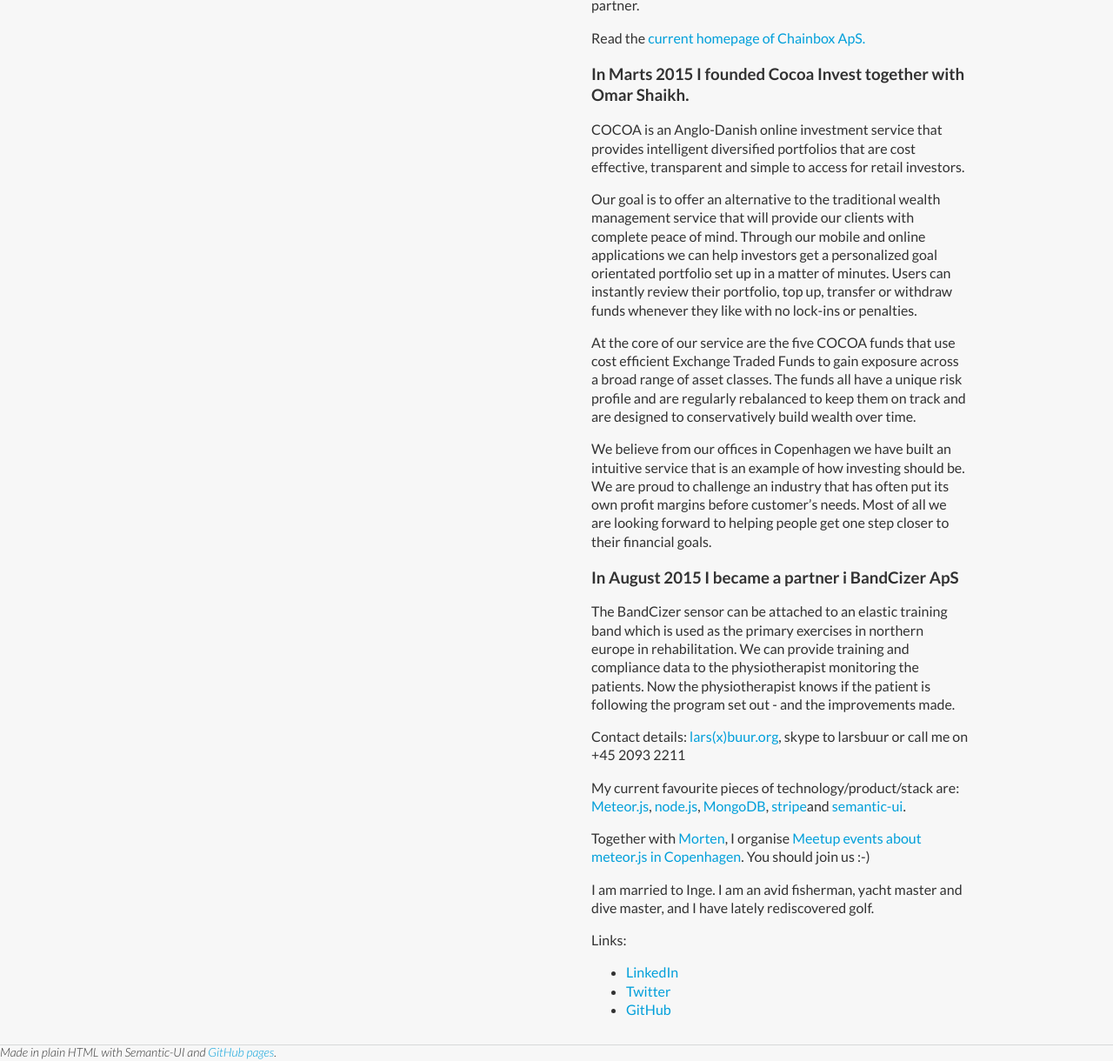
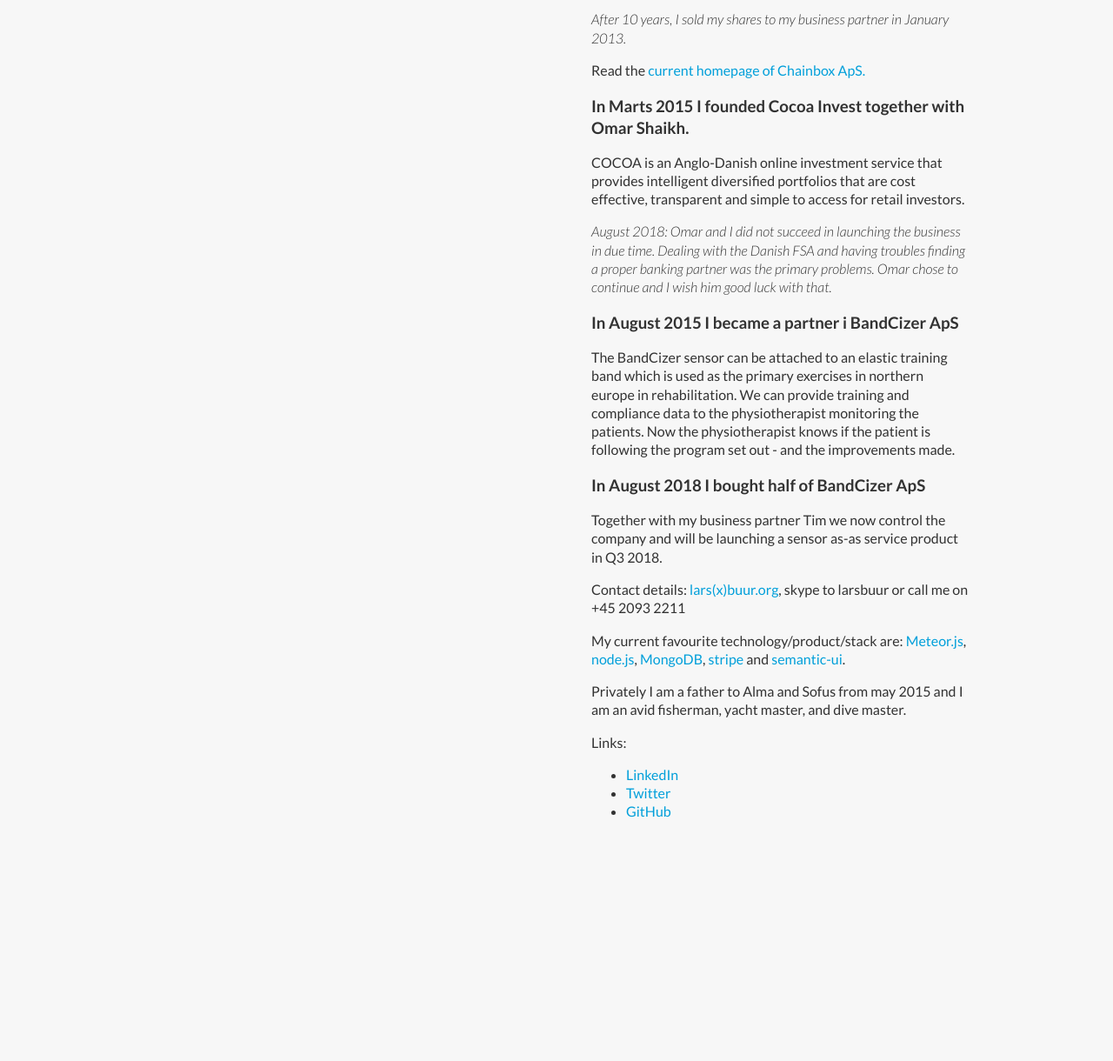
Before and after one commit to LarsBuur/LarsBuur.github.io, a plain HTML site: page index.html in a window 1280 px wide. Shown: the part 734-1954 px from the top of the page at 87% size. After the commit the page ends 1710 px from the top, so only its background shows below. Drawn offline with nearby package versions, Linux system fonts and the light colour scheme.

Commit message:
updates until may 2018

```diff
--- a/index.html
+++ b/index.html
@@ -71,39 +71,34 @@
 
             <h3> In 2003, I founded Chainbox ApS, also in Copenhagen.</h3>
 
-            <p>Our main focus, from the start, was to build an ecommerce platform entirely driven by ERP data, using close to live data. This meant our customers only needed to focus on maintaining their pricing structures, the data about their products, inventory data, etc., and everything was in one place and automatic. Ecommerce orders were written back to the ERP system. After 10 years, I sold my shares to my business partner. </p>
+            <p>Our main focus, from the start, was to build an ecommerce platform entirely driven by ERP data, using close to live data. This meant our customers only needed to focus on maintaining their pricing structures, the data about their products, inventory data, etc., and everything was in one place and automatic. Ecommerce orders were written back to the ERP system. </p>
+
+                <p><i>
+                    After 10 years, I sold my shares to my business partner in January 2013. </i></p>
             <p>Read the <a href="http://www.chainbox.dk">current homepage of Chainbox ApS.</a>
             </p>
 
             <h3>In Marts 2015 I founded Cocoa Invest together with Omar Shaikh. </h3>
 
             <p>COCOA is an Anglo-Danish online investment service that provides intelligent diversified portfolios that are cost effective, transparent and simple to access for retail investors.</p>
-
-            <p>Our goal is to offer an alternative to the traditional wealth management service that will provide our clients with complete peace of mind. Through our mobile and online applications we can help investors get a personalized goal orientated portfolio set up in a matter of minutes. Users can instantly review their portfolio, top up, transfer or withdraw funds whenever they like with no lock-ins or penalties.</p>
-
-            <p>At the core of our service are the five COCOA funds that use cost efficient Exchange Traded Funds to gain exposure across a broad range of asset classes. The funds all have a unique risk profile and are regularly rebalanced to keep them on track and are designed to conservatively build wealth over time.</p>
-
-            <p>We believe from our offices in Copenhagen we have built an intuitive service that is an example of how investing should be. We are proud to challenge an industry that has often put its own profit margins before customer’s needs. Most of all we are looking forward to helping people get one step closer to their financial goals.</p>
+            <p><i>August 2018: Omar and I did not succeed in launching the business in due time. Dealing with the Danish FSA and having troubles finding a proper banking partner was the primary problems. Omar chose to continue and I wish him good luck with that.</i></p>
 
             <h3>In August 2015 I became a partner i BandCizer ApS</h3>
             <p>The BandCizer sensor can be attached to an elastic training band which is used as the primary exercises in northern europe in rehabilitation. We can provide training and compliance data to the physiotherapist monitoring the patients. Now the physiotherapist knows if the patient is following the program set out - and the improvements made.</p>
+
+            <h3>In August 2018 I bought half of BandCizer ApS</h3>
+            <p>Together with my business partner Tim we now control the company and will be launching a sensor as-as service product in Q3 2018. </p>
+
 
             <p>Contact details:
                 <a href="mailto:lars(x)buur.org?subject=You really should replace the x in my e-mail address with an a, Hi Lars">lars(x)buur.org</a>, skype to larsbuur or call me on +45 2093 2211
             </p>
 
-            <p>My current favourite pieces of technology/product/stack are:
+            <p>My current favourite technology/product/stack are:
                 <a href="http://www.meteor.com">Meteor.js</a>, <a href="http://nodejs.org">node.js</a>,
-                <a href="http://mongodb.org">MongoDB</a>, <a href="https://stripe.com/">stripe</a>and
-                <a href="http://beta.semantic-ui.com">semantic-ui</a>.</p>
-
-            <p>
-
-                Together with <a href="https://twitter.com/MNON_Henriksen">Morten</a>, I organise
-                <a href="http://www.meetup.com/Meteor-Copenhagen/">Meetup events about meteor.js in Copenhagen</a>. You should join us :-)
-            </p>
-
-            <p>I am married to Inge. I am an avid fisherman, yacht master and dive master, and I have lately rediscovered golf.</p>
+                <a href="http://mongodb.org">MongoDB</a>, <a href="https://stripe.com/">stripe</a> and
+                <a href="http://semantic-ui.com">semantic-ui</a>.</p>
+            <p>Privately I am a father to Alma and Sofus from may 2015 and I am an avid fisherman, yacht master, and dive master.</p>
             <p>Links:
             <ul>
                 <li>
@@ -121,12 +116,6 @@
         </div>
     </div>
 </div>
-
-<footer>
-    <i> Made in plain HTML with Semantic-UI and <a href="http://github.com/">GitHub pages</a>. </i>
-
-</footer>
-
 </body>
 
 </html>
```
